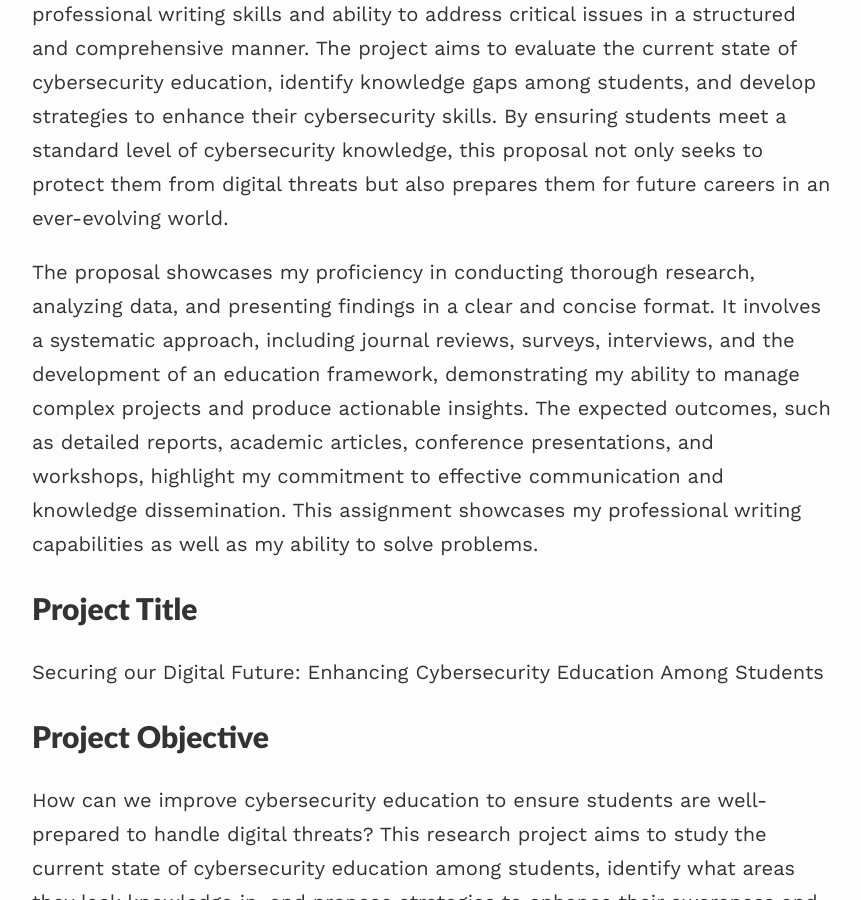
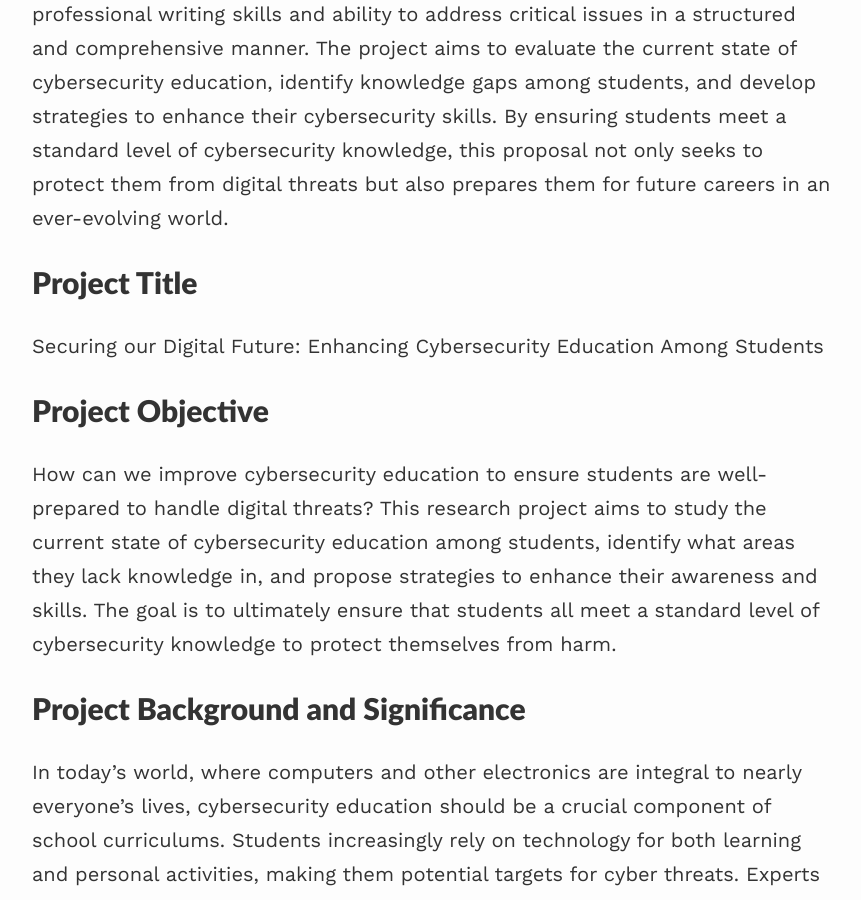
Before and after one commit to jackdmiller/jackdmiller.github.io, a Jekyll site: the page built from _projects/longerProjectTitle.md, in a window 1280 px wide and 900 px high, scrolled down 373 px. Shown: the whole window, without its empty margins (208-1069 px from the left). Built offline with Jekyll 4.4.1, drawn with Linux system fonts in a browser that asks for light colours; nearby versions of some CDN libraries.

Commit message:
Update longerProjectTitle.md

```diff
--- a/_projects/longerProjectTitle.md
+++ b/_projects/longerProjectTitle.md
@@ -4,8 +4,6 @@ title: Mini Proposal Assignment
 description: ENC 3241 Project
 ---
 This mini research proposal, titled "Securing our Digital Future: Enhancing Cybersecurity Education Among Students," serves as a sample for my professional writing skills and ability to address critical issues in a structured and comprehensive manner. The project aims to evaluate the current state of cybersecurity education, identify knowledge gaps among students, and develop strategies to enhance their cybersecurity skills. By ensuring students meet a standard level of cybersecurity knowledge, this proposal not only seeks to protect them from digital threats but also prepares them for future careers in an ever-evolving world.
-
-The proposal showcases my proficiency in conducting thorough research, analyzing data, and presenting findings in a clear and concise format. It involves a systematic approach, including journal reviews, surveys, interviews, and the development of an education framework, demonstrating my ability to manage complex projects and produce actionable insights. The expected outcomes, such as detailed reports, academic articles, conference presentations, and workshops, highlight my commitment to effective communication and knowledge dissemination. This assignment showcases my professional writing capabilities as well as my ability to solve problems.
 
 Project Title
 ============
```
